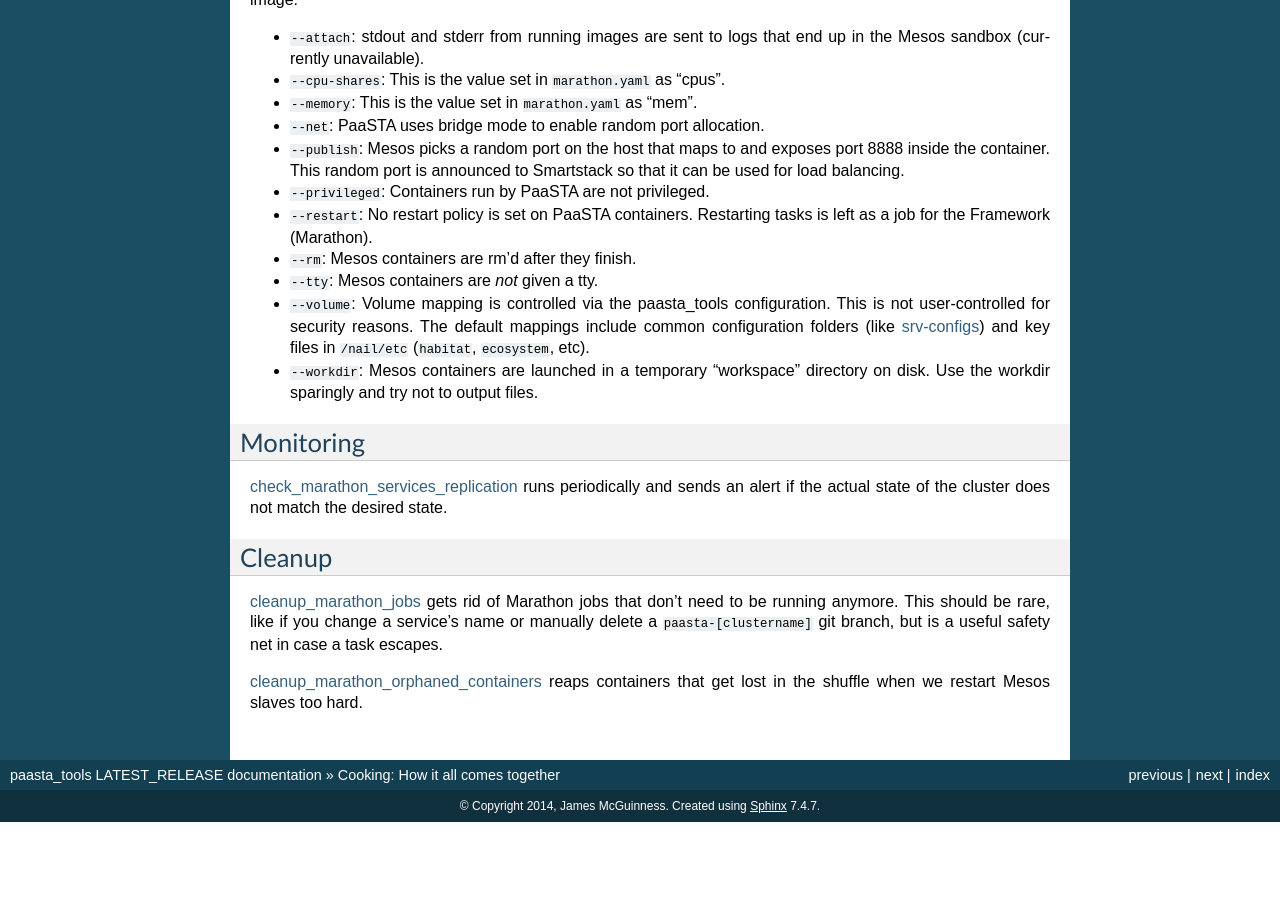
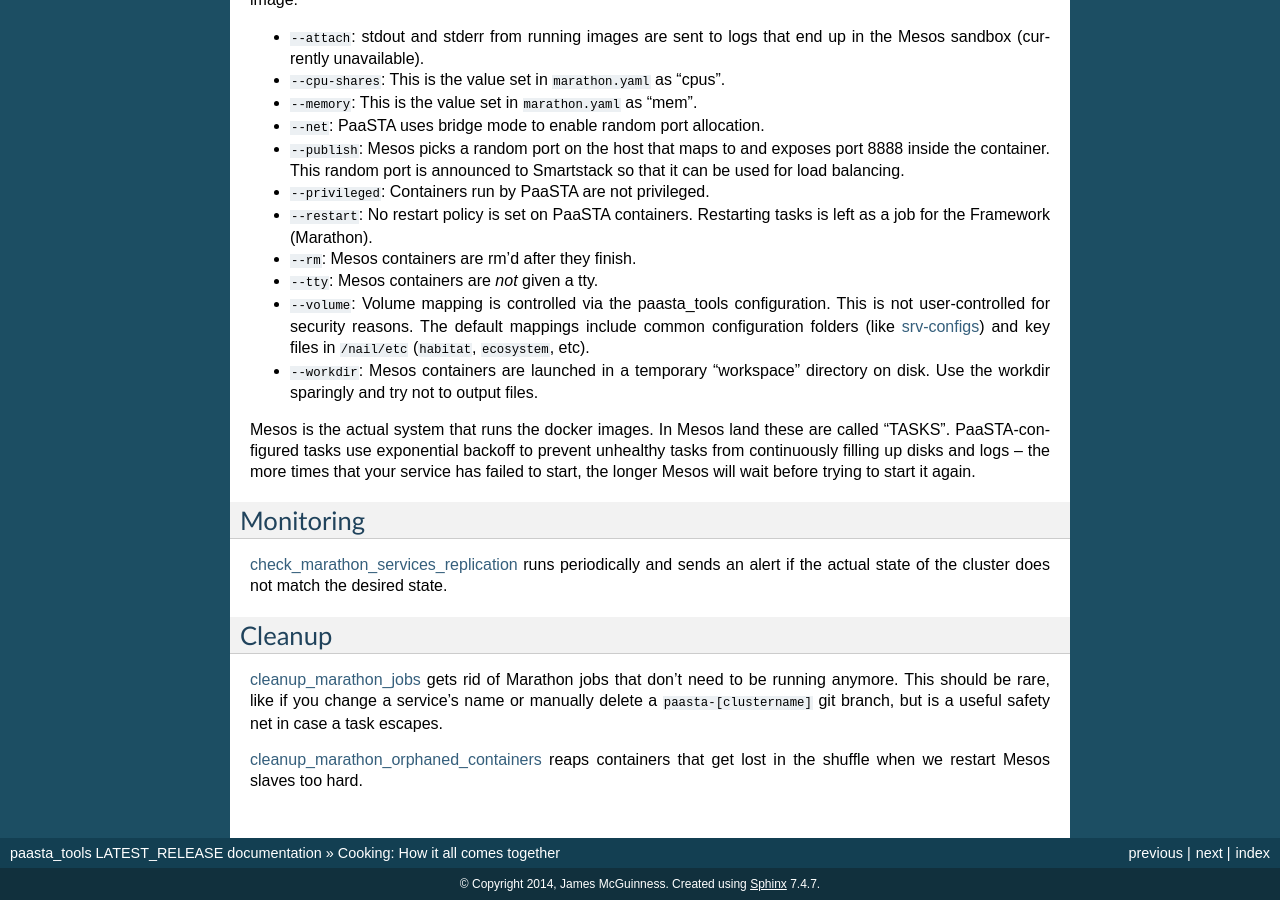
Before and after one commit to Yelp/paasta, a Sphinx documentation site: the page built from docs/source/workflow.rst, in a window 1280 px wide and 900 px high, scrolled down 913 px. Built offline with Sphinx 7.4.7, drawn with Linux system fonts in a browser that asks for light colours; before the commit the page ends 1735 px from its top, so only the background shows below that.

Commit message:
Added exponential backoff to marathon app creation for MESOS-105

```diff
--- a/docs/source/workflow.rst
+++ b/docs/source/workflow.rst
@@ -82,6 +82,12 @@ configuration for the running image:
 * ``--workdir``: Mesos containers are launched in a temporary "workspace"
   directory on disk. Use the workdir sparingly and try not to output files.
 
+Mesos is the actual system that runs the docker images. In Mesos land these are
+called "TASKS". PaaSTA-configured tasks use exponential backoff to prevent
+unhealthy tasks from continuously filling up disks and logs -- the more times
+that your service has failed to start, the longer Mesos will wait before
+trying to start it again.
+
 Monitoring
 ----------
 `check_marathon_services_replication <check_marathon_services_replication.html>`_
```
Also changed, not shown: 2 other files.
